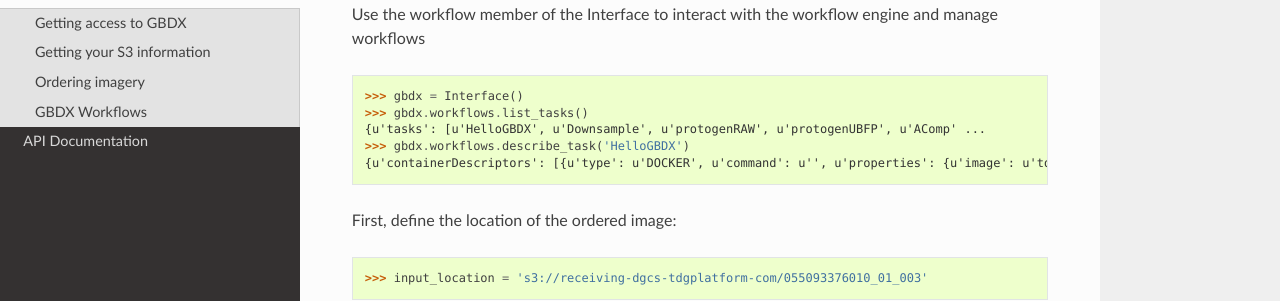
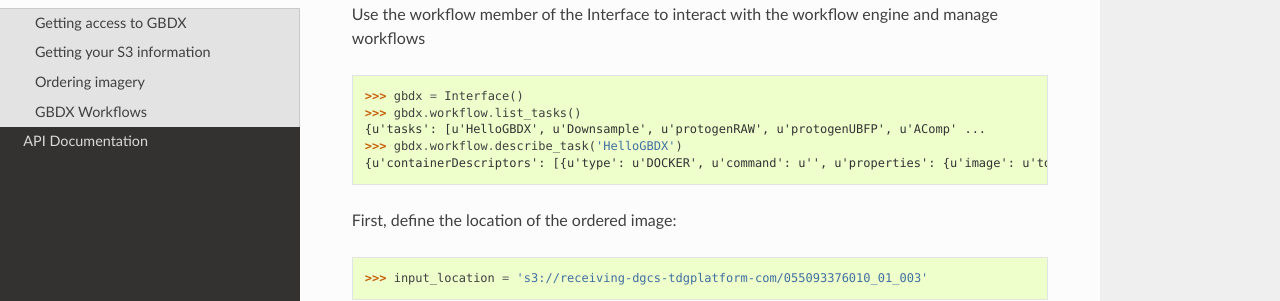
Before and after one commit to DigitalGlobe/gbdxtools, a Sphinx documentation site: the page built from docs/user_guide.rst, in a window 1280 px wide and 900 px high, scrolled down 1423 px. Shown: the part 154-455 px from the top of the window. Built offline with Sphinx 7.4.7 and the Read the Docs theme 2.0.0, drawn with Linux system fonts in a browser that asks for light colours.

Commit message:
Fix typo in docs

```diff
--- a/docs/user_guide.rst
+++ b/docs/user_guide.rst
@@ -75,9 +75,9 @@
 .. code-block:: pycon
 
    >>> gbdx = Interface()
-   >>> gbdx.workflows.list_tasks()
+   >>> gbdx.workflow.list_tasks()
    {u'tasks': [u'HelloGBDX', u'Downsample', u'protogenRAW', u'protogenUBFP', u'AComp' ...
-   >>> gbdx.workflows.describe_task('HelloGBDX')
+   >>> gbdx.workflow.describe_task('HelloGBDX')
    {u'containerDescriptors': [{u'type': u'DOCKER', u'command': u'', u'properties': {u'image': u'tdgp/hello_gbdx:latest'}}], u'description': u'Get a personalized greeting to GBDX', u'inputPortDescriptors': [{u'required': True, u'type': u'string', u'description': u'Enter your name here for a personalized greeting to the platform.', u'name': u'your_name'}], u'outputPortDescriptors': [{u'required': True, u'type': u'txt', u'description': u'The output directory of text file', u'name': u'data'}], u'properties': {u'isPublic': True, u'timeout': 7200}, u'name': u'HelloGBDX'}
 
 First, define the location of the ordered image:
```
